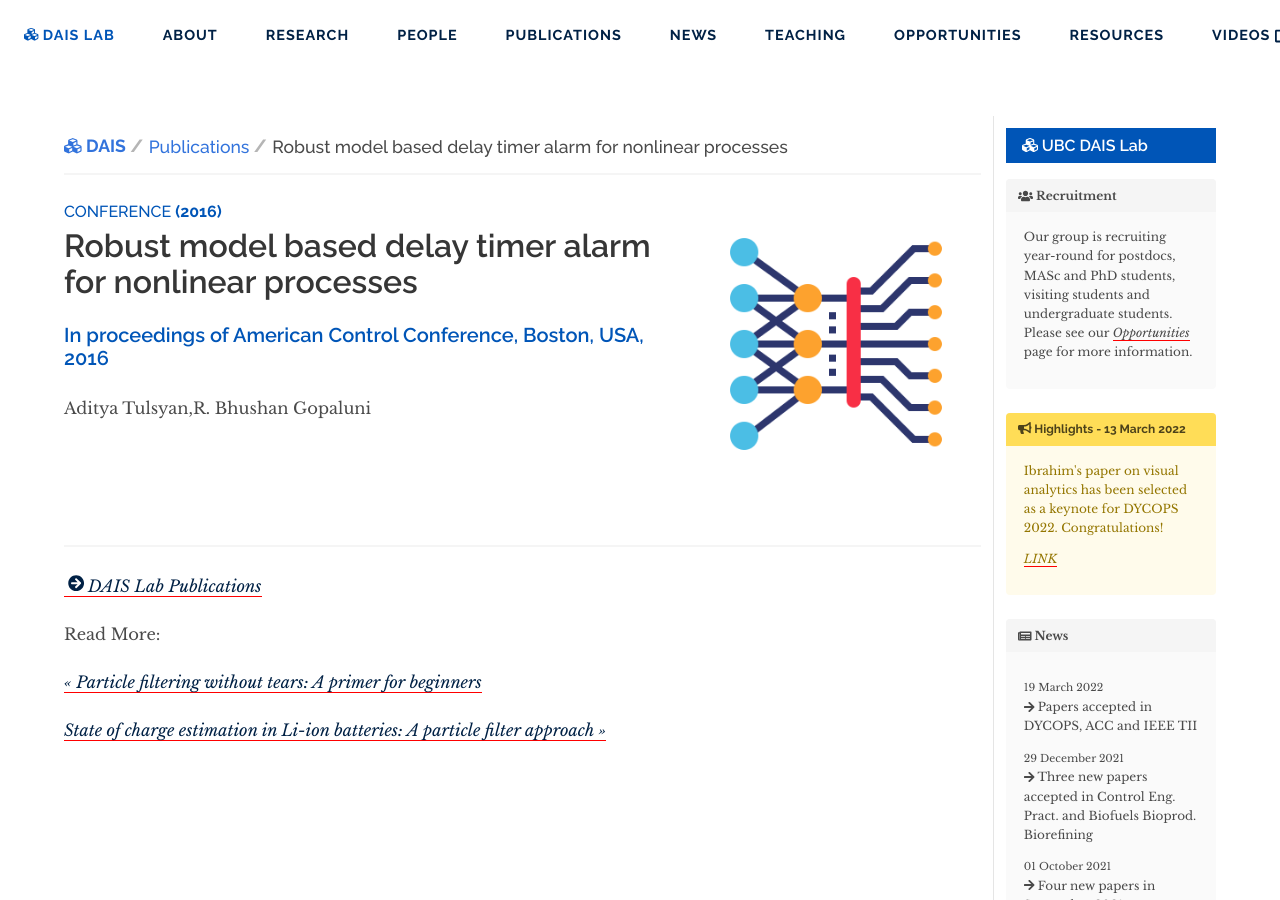
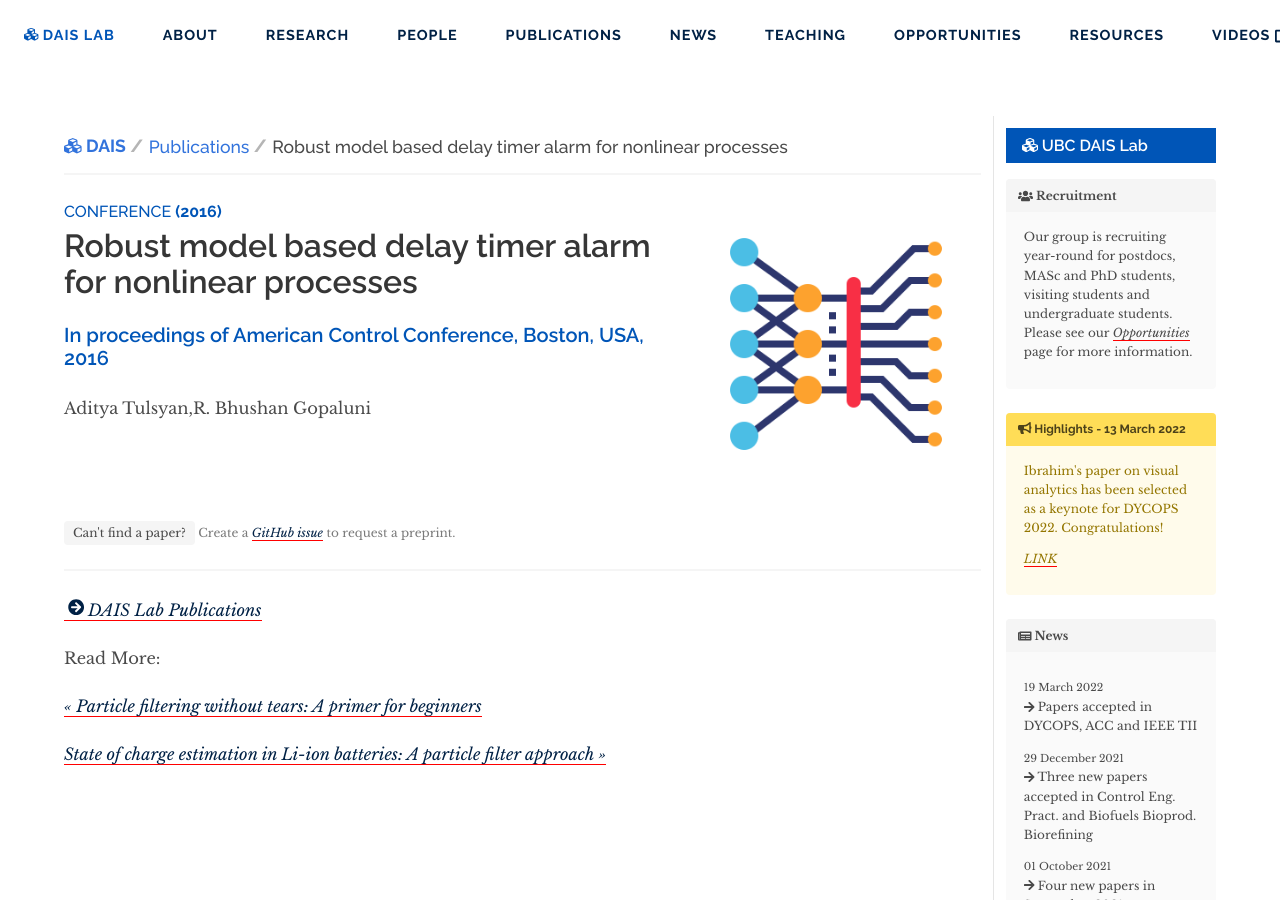
Before and after one commit to daisubc/daisubc.github.io, a Jekyll site: the page built from _papers/2016-aditya-tulsyan-robust-model-based-delay-timer-alarm-for.md, in a window 1280 px wide and 900 px high. Built offline with Jekyll 4.4.1, drawn with Linux system fonts in a browser that asks for light colours; nearby versions of some CDN libraries.

Commit message:
add github notice

```diff
--- a/_layouts/publication.html
+++ b/_layouts/publication.html
@@ -92,6 +92,10 @@ title: Publications
 </div>
 </article>
 
+<p class="is-size-7 has-text-weight-light has-text-grey">
+  <span class="tag is-light">Can't find a paper?</span> Create a <a href="https://github.com/daisubc/daisubc.github.io/issues" target="_blank">GitHub issue</a> to request a preprint.
+</p>
+
 <hr>
 
 <p class="small is-7"><a href="{{ site.baseurl }}/publications/"><span class="icon"><i class="fa fa-arrow-circle-right"></i></span>DAIS Lab Publications</a></p>
```
